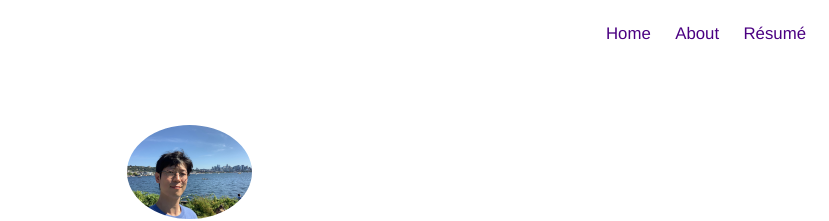
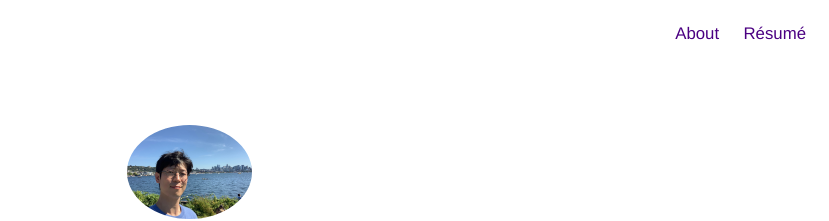
Before and after one commit to erhoo82/erhoo82.github.io, a Jekyll site: the page built from blog/index.html, in a window 1280 px wide. Shown: the top 221 px of the page, without its empty margins (451-1280 px from the left). Built offline with Jekyll 4.4.1, drawn with Linux system fonts in a browser that asks for light colours.

Commit message:
Make About the home page and simplify main-page navigation.
Move about content to index, redirect legacy /about/ URLs, and hide Blog and Résumé links on the main page.

```diff
--- a/_includes/header.html
+++ b/_includes/header.html
@@ -7,7 +7,7 @@
 {% if showHeader == true %}
     <header class="header-home {% if site.animation %}animated{% endif %}">
         {% if site.about %}
-            <a class="link" href="{{ site.url }}/about">
+            <a class="link" href="{{ site.url }}/">
                 <img class="selfie" alt="{{ site.name }}" src="{% if site.external-image %}{{ site.picture }}{% else %}{{ site.url }}/{{ site.picture }}{% endif %}" />
             </a>
         {% else %}
--- a/_includes/nav.html
+++ b/_includes/nav.html
@@ -1,13 +1,13 @@
 <nav class="{% if page.title == "Home" %}nav-home{% else %}nav{% endif %}">
     <ul class="list">
-        {% if page.title != "Home" %}
+        {% if page.title != "About" %}
             <li class="item">
-                <a class="link" href="{{ site.url }}/">Home</a>
+                <a class="link" href="{{ site.url }}/">About</a>
             </li>
         {% endif %}
 
         {% if site.blog == true %}
-            {% if page.title != "Blog" %}
+            {% if page.title != "Blog" and page.title != "About" %}
                 <li class="item">
                     <a class="link" href="{{ site.url }}/blog">Blog</a>
                 </li>
@@ -22,18 +22,12 @@
             {% endif %}
         {% endif %}
 
-        {% if site.about == true %}
+        {% if site.resume == true %}
             {% if page.title != "About" %}
-                <li class="item">
-                    <a class="link" href="{{ site.url }}/about">About</a>
-                </li>
-            {% endif %}
-        {% endif %}
-
-        {% if site.resume == true %}
             <li class="item">
                 <a class="link" href="{% if site.resume-external %}{{ site.resume-url }}{% else %}{{ site.url }}/{{ site.resume-url }}{% endif %}">Résumé</a>
             </li>
+            {% endif %}
         {% endif %}
     </ul>
 </nav>
--- a/index.html
+++ /dev/null
@@ -1,4 +0,0 @@
----
-layout: page
-title: Home
----
```
Also changed, not shown: about.html (added, +17 -0 lines), index.md (renamed from about.md).
